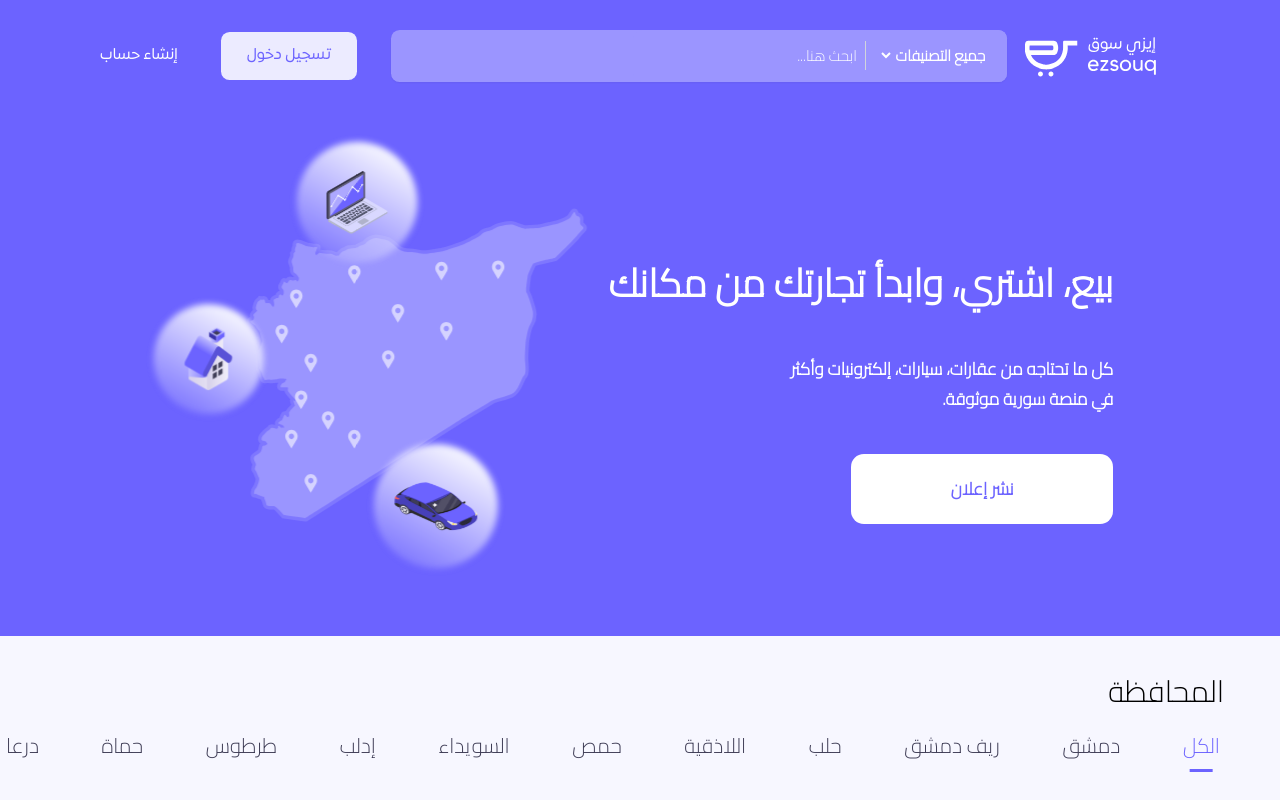
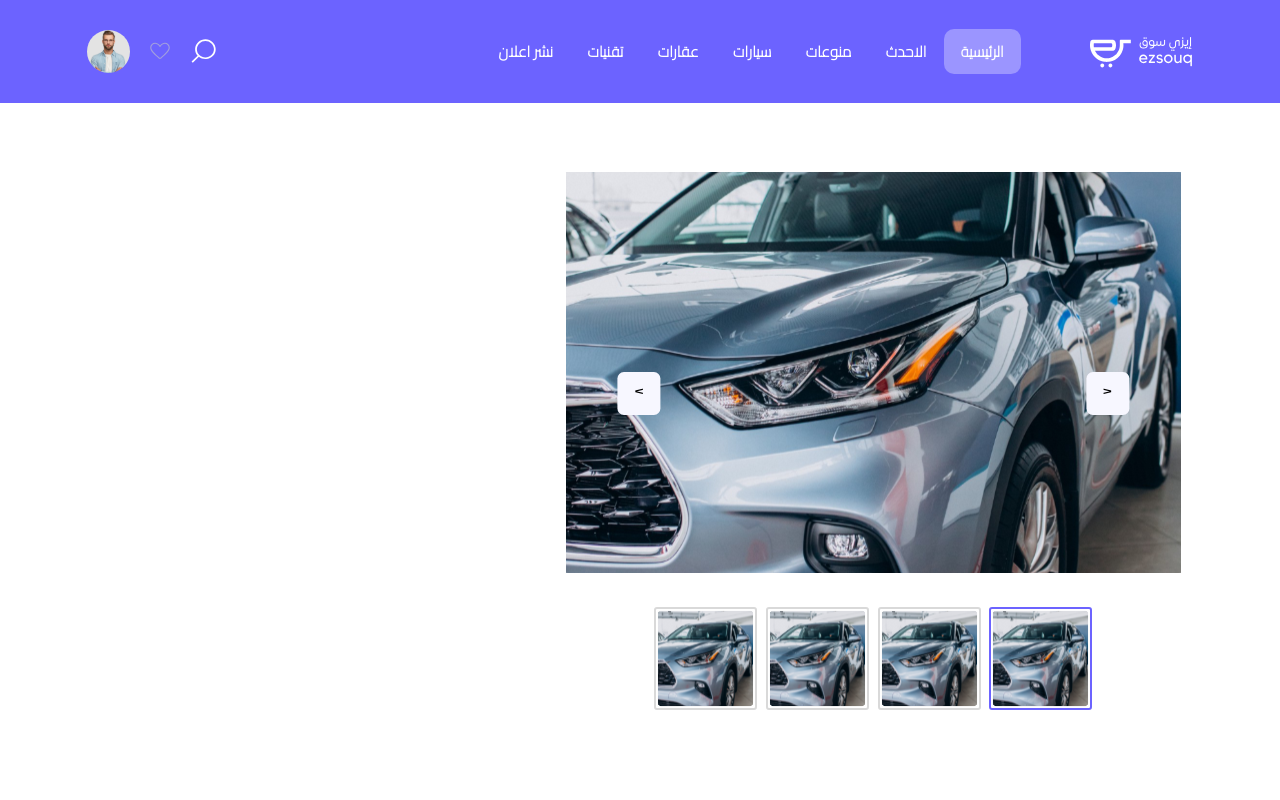
Before and after one commit to AhmadMostafaHamdo/ezsouq, a React (Vite) app: page / in a window 1280 px wide. Shown: the top 800 px of the page. Built offline with nearby package versions, Linux system fonts and the light colour scheme.

Commit message:
start working on offer-details page

```diff
--- a/src/components/website/Card.jsx
+++ b/src/components/website/Card.jsx
@@ -1,3 +1,4 @@
+import { Link } from "react-router";
 import heart from "../../assets/images/heart.svg";
 
 const Card = ({
@@ -11,6 +12,7 @@ const Card = ({
   price,
 }) => {
   return (
+    <Link to='/offer-details'>
       <div className="p-[.625rem]  [.75rem] [1.375rem] w-[80vw] md:w-[80vw] lg:w-[42vw] shadow-card bg-white rounded-[8px]">
         <div className="flex-between">
           <div className="flex items-center">
@@ -49,6 +51,7 @@ const Card = ({
           </div>
         </div>
       </div>
+    </Link>
   );
 };
 
--- /dev/null
+++ b/src/components/website/OfferDetails/Header.jsx
@@ -0,0 +1,42 @@
+import { NavLink } from "react-router-dom";
+import logo from "../../../assets/images/logoWithTitleWhite.svg";
+import search from "../../../assets/images/search.svg";
+import heart from "../../../assets/images/heart.svg";
+import personal from "../../../assets/images/personal.svg";
+import { nav } from "../../../data/offerDetails";
+const Header = () => {
+  return (
+    <div className="bg-primary text-white font-sans font-bold text-[.87rem]">
+      <div className="container flex items-center justify-between">
+        <img src={logo} className="w-24 h-24 ml-16" />
+        <div className="flex-1">
+          <ul className="flex items-center justify-start ">
+            {nav.map((link, index) => (
+              <li key={index} className="">
+                <NavLink
+                  to={link.link}
+                  className={({ isActive }) =>
+                    isActive
+                      ? "px-4 py-2 rounded-[10px] bg-[#9B95FF]"
+                      : "px-4 py-2 rounded-[10px]"
+                  }
+                >
+                  {link.name}
+                </NavLink>
+              </li>
+            ))}
+          </ul>
+        </div>
+        <div className="flex-center gap-4">
+          <img src={search} className="w-6 h-6" />
+          <img src={heart} className="w-6 h-6" style={{stroke:'white',fill:'red'}}/>
+          <div>
+            <img src={personal} className="w-10 h-10" />
+          </div>
+        </div>
+      </div>
+    </div>
+  );
+};
+
+export default Header;
--- /dev/null
+++ b/src/components/website/OfferDetails/Main.jsx
@@ -0,0 +1,54 @@
+import car from "../../../assets/images/car-offer.svg";
+const Main = () => {
+  return (
+    <div className="">
+      <div className="container">
+        {/* left section */}
+        <div className=" flex flex-col items-center w-fit gap-8 mt-16">
+          <div className="h-[calc(100vh-23.2rem)] w-[calc(100vw-641px)] rounded-[14px] relative">
+            <img
+              src={car}
+              alt=""
+              className="h-full w-full object-cover rounded-[14px]"
+            />
+            <div
+              style={{ transform: "translate(-50%)" }}
+              className="absolute flex justify-between w-[80%] transform -translte-x-1/2 -translate-y-1/2 left-1/2 top-1/2 gap-30"
+            >
+              <button className="w-10 h-10 bg-[#F7F7FF] backdrop-filter-blur(17px) flex-center rounded-md">
+                &lt;
+              </button>
+              <button className="w-10 h-10 bg-[#F7F7FF] backdrop-filter-blur(17px) flex-center rounded-md">
+                &gt;
+              </button>
+            </div>
+          </div>
+          <div className="flex gap-[.5rem]">
+            <img
+              src={car}
+              alt=""
+              className="w-[103px] rounded-[3px] border-2 border-[#6C63FF] shadow-[0px 4px 15.6px 8px rgba(63, 61, 86, 0.3)] "
+            />
+            <img
+              src={car}
+              alt=""
+              className="w-[103px] rounded-[3px] border-2 border-[#D9D9D9] h-[103px]"
+            />
+            <img
+              src={car}
+              alt=""
+              className="w-[103px] rounded-[3px] border-2 border-[#D9D9D9] h-[103px]"
+            />
+            <img
+              src={car}
+              alt=""
+              className="w-[103px] rounded-[3px] border-2 border-[#D9D9D9] h-[103px]"
+            />
+          </div>
+        </div>
+      </div>
+    </div>
+  );
+};
+
+export default Main;
--- /dev/null
+++ b/src/data/offerDetails.js
@@ -0,0 +1,9 @@
+export const nav = [
+  { link: "/", name: "الرئيسية" },
+  { link: "/latest", name: "الاحدث" },
+  { link: "/others", name: "منوعات" },
+  { link: "/cars", name: "سيارات" },
+  { link: "/real-estate", name: "عقارات" },
+  { link: "/techniques", name: "تقنيات" },
+  { link: "/post-offer", name: "نشر اعلان" },
+];
--- /dev/null
+++ b/src/pages/OfferDetails.jsx
@@ -0,0 +1,14 @@
+import React from "react";
+import Header from "../components/website/OfferDetails/Header";
+import Main from "../components/website/OfferDetails/Main";
+
+const OfferDetails = () => {
+  return (
+    <div className="">
+      <Header />
+      <Main />
+    </div>
+  );
+};
+
+export default OfferDetails;
--- a/src/routes/AppRouter.jsx
+++ b/src/routes/AppRouter.jsx
@@ -1,9 +1,10 @@
 import { createBrowserRouter, RouterProvider } from "react-router-dom";
 import { lazy } from "react";
 import SuspenseFallback from "../feedback/suspenseFallback/suspenseFallback";
-import App from "../App";
 import ForgotPassword from "../pages/ForgotPassword";
 import VerifyCode from "../pages/VerifyCode";
+const App = lazy(() => import("../pages/OfferDetails"));
+const OfferDetails = lazy(() => import("../App"));
 const Login = lazy(() => import("../pages/Login"));
 const Register = lazy(() => import("../pages/Register"));
 const router = createBrowserRouter([
@@ -12,6 +13,14 @@ const router = createBrowserRouter([
     element: (
       <SuspenseFallback>
         <App />
+      </SuspenseFallback>
+    ),
+  },
+  {
+    path: "/offer-details",
+    element: (
+      <SuspenseFallback>
+        <OfferDetails />
       </SuspenseFallback>
     ),
   },
```
Also changed, not shown: src/assets/images/car-offer.svg (added), src/assets/images/personal.svg (added). Lines whose indentation alone changed are shown as unchanged.
